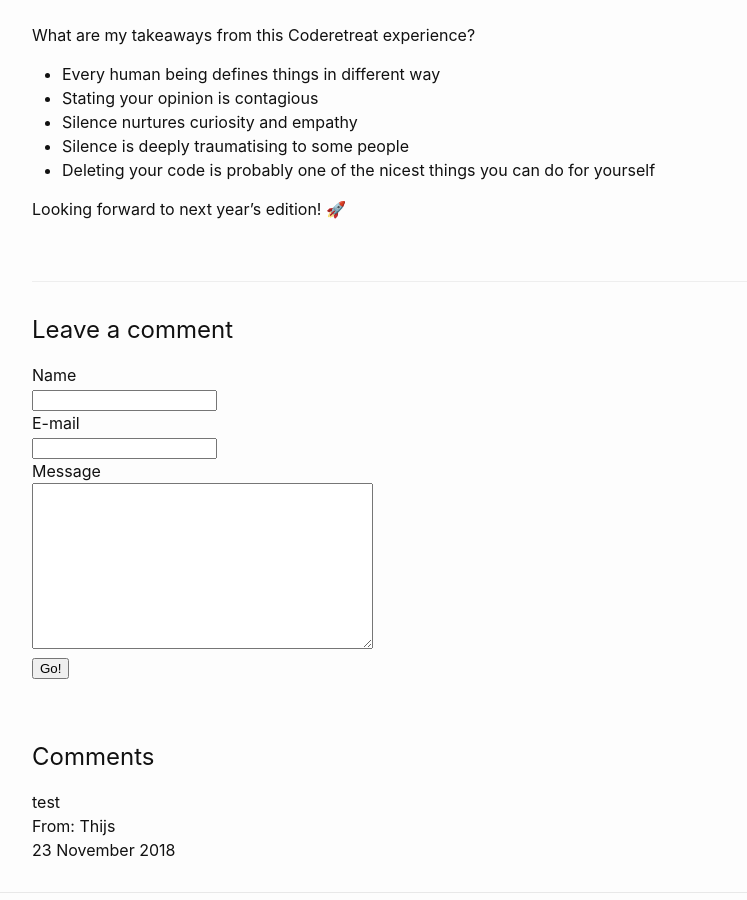
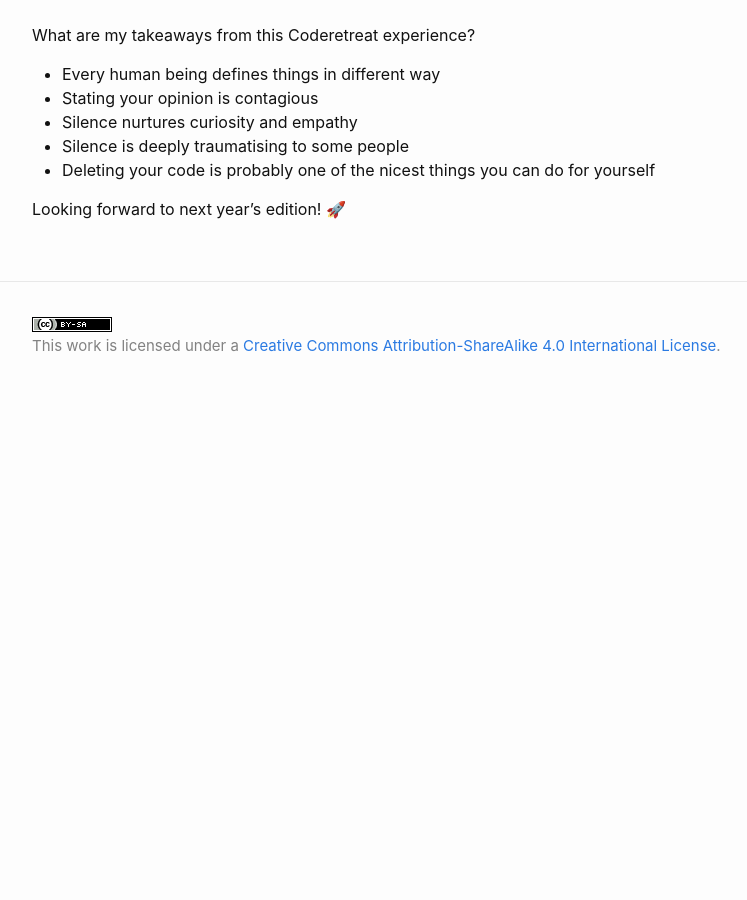
Before and after one commit to tssmits/tssmits.github.io, a Jekyll site: the page built from _posts/2018-11-19-delete-my-code.markdown, in a window 1280 px wide and 900 px high, scrolled down 2358 px. Shown: the whole window, without its empty margins (238-985 px from the left). Built offline with Jekyll 4.4.1, drawn with Linux system fonts in a browser that asks for light colours; comment, search, counter and statistics services are not loaded; after the commit the page ends 2760 px from its top, so only the background shows below that.

Commit message:
commento

```diff
--- a/_layouts/post.html
+++ b/_layouts/post.html
@@ -27,42 +27,5 @@
   <a class="u-url" href="{{ page.url | relative_url }}" hidden></a>
 </article>
 
-<h2 id="leave-a-comment" class="title--leave-a-comment">Leave a comment</h2>
-
-<div class="comment-form">
-  <form method="post" action="https://tssmits-github-io-staticman.herokuapp.com/v2/entry/tssmits/tssmits.github.io/master/comments">
-    <input name="options[redirect]" type="hidden" value="{{ page.url | prepend: 'https://www.thijssmits.com' }}">
-    <!-- e.g. "2016-01-02-this-is-a-post" -->
-    <input name="options[slug]" type="hidden" value="{{ page.slug }}">
-    <div class="form-field">
-      <label><span class="text">Name</span><br><input name="fields[name]" type="text"></label>
-    </div>
-    <div class="form-field">
-      <label><span class="text">E-mail</span><br><input name="fields[email]" type="email"></label>
-    </div>
-    <div class="form-field">
-      <label><span class="text">Message</span><br><textarea name="fields[message]" row="8" cols="40"></textarea></label>
-    </div>
-
-    <button type="submit">Go!</button>
-  </form>
-</div>
-
-<h2 id="comments" class="title--comments">Comments</h2>
-
-<div class="comments">
-  {% assign comments = site.data.comments[page.slug] %}
-  {% if comments %}
-    {% assign comments = comments | sort %}
-    {% for comment in comments reversed %}
-      {% assign commentData = comment[1] %}
-        <div>
-          {{ commentData.message }}</br>
-          From: {{ commentData.name }}</br>
-          {{ commentData.date | date_to_long_string }}
-        </div>
-    {% endfor %}
-  {% else %}
-    <div class="no-comments">No comments yet.</div>
-  {% endif %}
-</div>
+<div id="commento"></div>
+<script src="https://cdn.commento.io/js/commento.js"></script>
```
Also changed, not shown: 1 other file.
